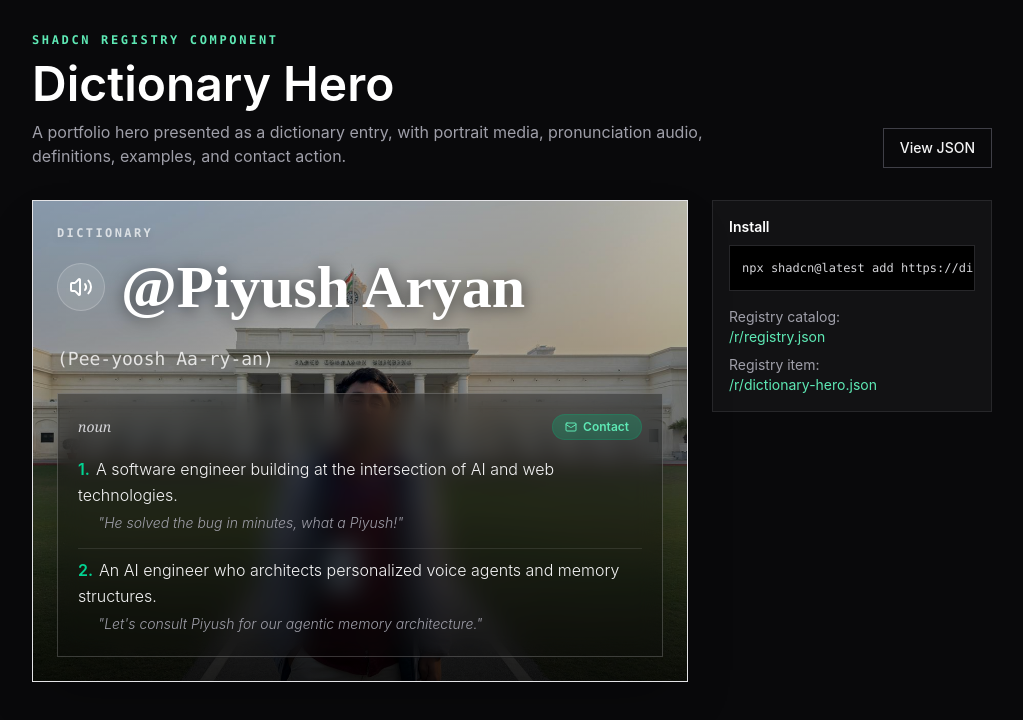
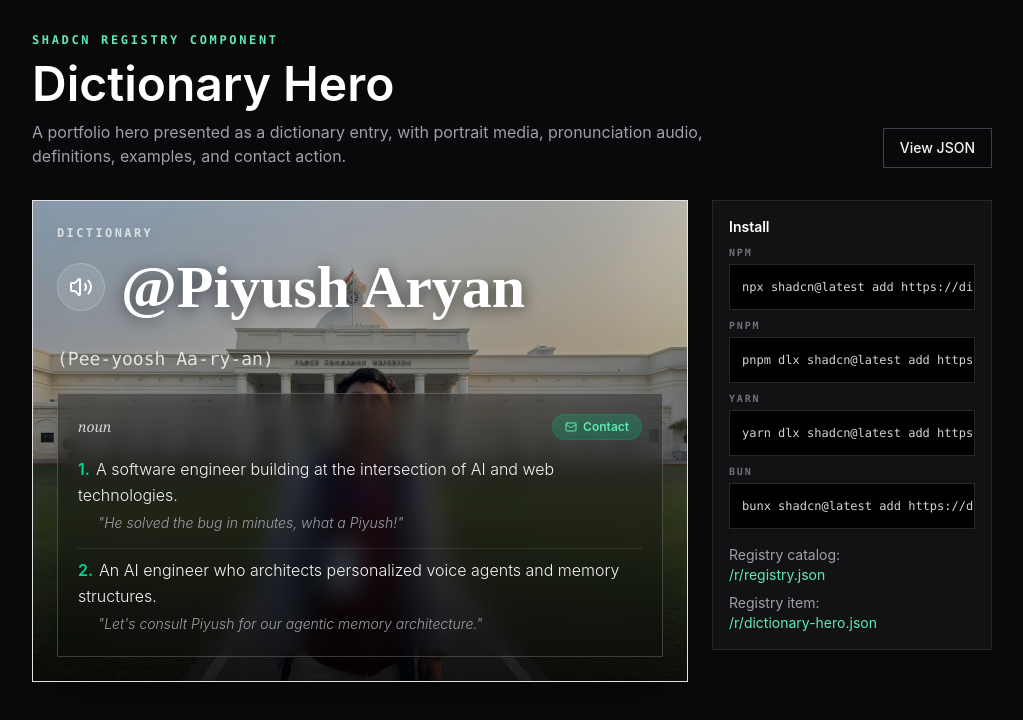
Before and after one commit to PiyushAryan/liquid-ui, a Next.js app: page / in a window 1280 px wide. Shown: the top 720 px of the page, without its empty margins (128-1151 px from the left). Built offline with nearby package versions, Linux system fonts and the light colour scheme.

Commit message:
feat:add support for bun, pnpm, yarn

```diff
--- a/app/page.tsx
+++ b/app/page.tsx
@@ -1,7 +1,27 @@
 import { DictionaryHero } from "@/components/dictionary-hero"
 
-const installCommand =
-  "npx shadcn@latest add https://dictionary-hero.vercel.app/r/dictionary-hero.json"
+const installCommands = [
+  {
+    label: "npm",
+    command:
+      "npx shadcn@latest add https://dictionary-hero.vercel.app/r/dictionary-hero.json",
+  },
+  {
+    label: "pnpm",
+    command:
+      "pnpm dlx shadcn@latest add https://dictionary-hero.vercel.app/r/dictionary-hero.json",
+  },
+  {
+    label: "yarn",
+    command:
+      "yarn dlx shadcn@latest add https://dictionary-hero.vercel.app/r/dictionary-hero.json",
+  },
+  {
+    label: "bun",
+    command:
+      "bunx shadcn@latest add https://dictionary-hero.vercel.app/r/dictionary-hero.json",
+  },
+] as const
 
 export default function Home() {
   return (
@@ -36,9 +56,18 @@ export default function Home() {
           <aside className="space-y-4 border border-zinc-800 bg-zinc-900/60 p-4">
             <div className="space-y-2">
               <h2 className="text-sm font-semibold text-white">Install</h2>
-              <pre className="overflow-x-auto border border-zinc-800 bg-black p-3 text-xs leading-5 text-zinc-300">
-                <code>{installCommand}</code>
-              </pre>
+              <div className="space-y-2">
+                {installCommands.map(({ label, command }) => (
+                  <div key={label} className="space-y-1">
+                    <p className="font-mono text-[10px] font-semibold uppercase tracking-[0.18em] text-zinc-500">
+                      {label}
+                    </p>
+                    <pre className="overflow-x-auto border border-zinc-800 bg-black p-3 text-xs leading-5 text-zinc-300">
+                      <code>{command}</code>
+                    </pre>
+                  </div>
+                ))}
+              </div>
             </div>
 
             <div className="space-y-2 text-sm text-zinc-400">
--- a/public/r/dictionary-hero.json
+++ b/public/r/dictionary-hero.json
@@ -15,5 +15,6 @@
       "target": "@components/dictionary-hero.tsx"
     }
   ],
+  "docs": "Install with your package manager:\n\nnpm: npx shadcn@latest add https://dictionary-hero.vercel.app/r/dictionary-hero.json\npnpm: pnpm dlx shadcn@latest add https://dictionary-hero.vercel.app/r/dictionary-hero.json\nyarn: yarn dlx shadcn@latest add https://dictionary-hero.vercel.app/r/dictionary-hero.json\nbun: bunx shadcn@latest add https://dictionary-hero.vercel.app/r/dictionary-hero.json",
   "type": "registry:component"
 }
--- a/public/r/registry.json
+++ b/public/r/registry.json
@@ -18,6 +18,7 @@
           "target": "@components/dictionary-hero.tsx"
         }
       ],
+      "docs": "Install with your package manager:\n\nnpm: npx shadcn@latest add https://dictionary-hero.vercel.app/r/dictionary-hero.json\npnpm: pnpm dlx shadcn@latest add https://dictionary-hero.vercel.app/r/dictionary-hero.json\nyarn: yarn dlx shadcn@latest add https://dictionary-hero.vercel.app/r/dictionary-hero.json\nbun: bunx shadcn@latest add https://dictionary-hero.vercel.app/r/dictionary-hero.json",
       "type": "registry:component"
     }
   ]
--- a/registry/default/registry.json
+++ b/registry/default/registry.json
@@ -6,6 +6,7 @@
       "type": "registry:component",
       "title": "Dictionary Hero",
       "description": "A portfolio hero styled like a dictionary entry with pronunciation audio, portrait media, definitions, examples, and contact action.",
+      "docs": "Install with your package manager:\n\nnpm: npx shadcn@latest add https://dictionary-hero.vercel.app/r/dictionary-hero.json\npnpm: pnpm dlx shadcn@latest add https://dictionary-hero.vercel.app/r/dictionary-hero.json\nyarn: yarn dlx shadcn@latest add https://dictionary-hero.vercel.app/r/dictionary-hero.json\nbun: bunx shadcn@latest add https://dictionary-hero.vercel.app/r/dictionary-hero.json",
       "dependencies": [
         "framer-motion",
         "lucide-react"
```
Also changed, not shown: 2 other files (tests, documents, lock files or other folders).
